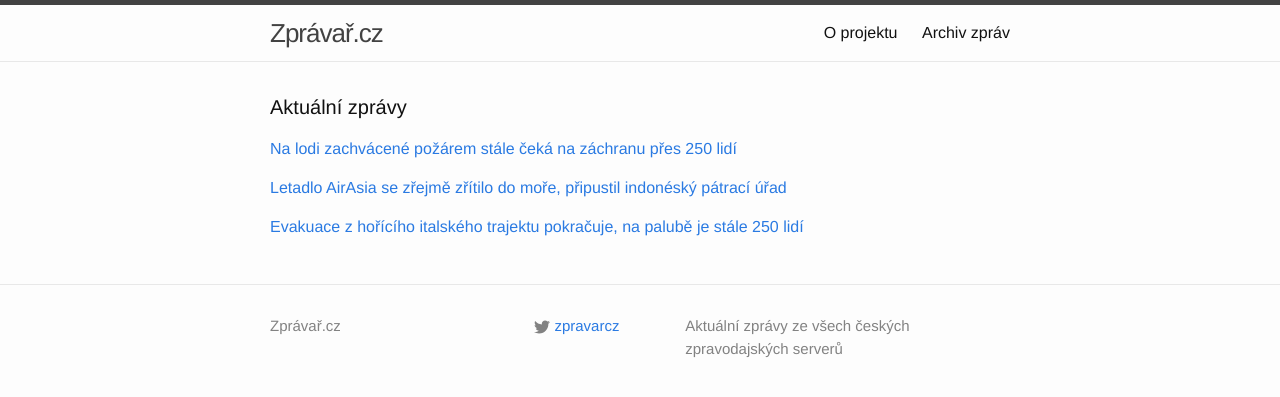
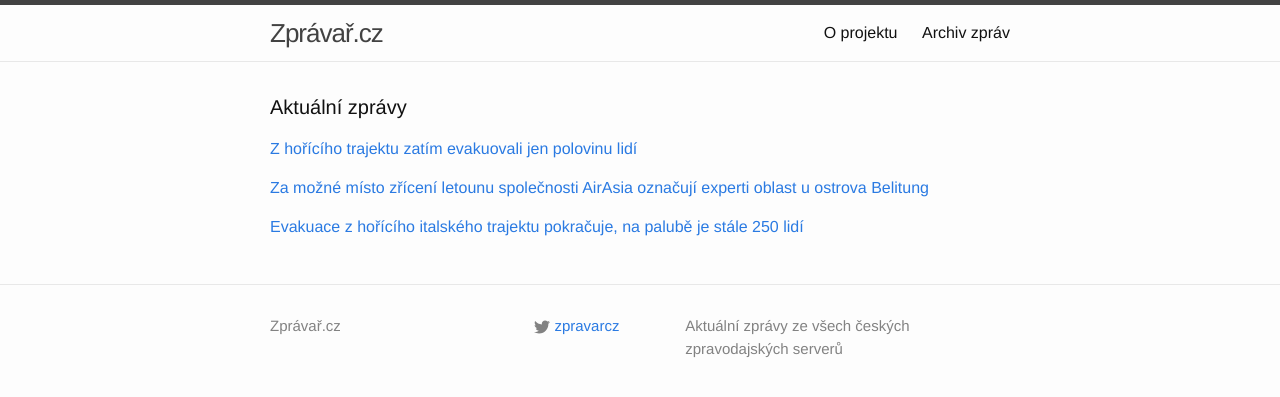
Before and after one commit to adliska/zpravar, a Jekyll site: the page built from index.html, in a window 1280 px wide. Shown: the top 397 px of the page. Built offline with Jekyll 4.4.1, drawn with Linux system fonts in a browser that asks for light colours.

Commit message:
zpravar news update

```diff
--- a/index.html
+++ b/index.html
@@ -5,18 +5,24 @@ layout: default
 <div class="home">
     <h1 class="page-heading">Aktuální zprávy</h1>
 
-<p><a href="javascript:;" onclick="toggle_visibility('zpravy0')">Na lodi zachvácené požárem stále čeká na záchranu přes 250 lidí</a></p>
+<p><a href="javascript:;" onclick="toggle_visibility('zpravy0')">Z hořícího trajektu zatím evakuovali jen polovinu lidí </a></p>
 <div id="zpravy0" style="display:none">
 <ul>
+<li><a href=http://www.novinky.cz/zahranicni/evropa/357346-z-horiciho-trajektu-zatim-evakuovali-jen-polovinu-lidi.html>Z hořícího trajektu zatím evakuovali jen polovinu lidí  - www.novinky.cz</a></li>
+<li><a href=http://www.tyden.cz/rubriky/zahranici/evropa/na-lodi-zachvacene-pozarem-ceka-na-zachranu-pres-250-lidi_328530.html>Na lodi zachvácené požárem čeká na záchranu přes 250 lidí - www.tyden.cz</a></li>
+<li><a href=http://www.lidovky.cz/jeste-polovina-pasazeru-ceka-na-evakuaci-z-horici-lodi-u-ostrova-korfu-1zc-/zpravy-svet.aspx?c=A141229_071120_ln_zahranici_mct>Ještě polovina pasažérů čeká na evakuaci z hořící lodi u ostrova Korfu  - www.lidovky.cz</a></li>
 <li><a href=http://www.ceskatelevize.cz/ct24/svet/296627-na-lodi-zachvacene-pozarem-stale-ceka-na-zachranu-pres-250-lidi/>Na lodi zachvácené požárem stále čeká na záchranu přes 250 lidí - www.ceskatelevize.cz</a></li>
 <li><a href=http://zpravy.aktualne.cz/zahranici/na-horicim-trajektu-stale-ceka-na-zachranu-pres-250-lidi/r~0d3880808f2111e4ab15002590604f2e/>Na hořícím trajektu stále čeká na záchranu přes 250 lidí - zpravy.aktualne.cz</a></li>
 <li><a href=http://zpravy.idnes.cz/horici-trajekt-evakuace-0s7-/zahranicni.aspx?c=A141229_065611_zahranicni_jj>Z hořícího trajektu se dosud podařilo evakuovat necelou polovinu lidí - zpravy.idnes.cz</a></li>
 <li><a href=http://www.novinky.cz/zahranicni/evropa/357346-z-trajektu-evakuovali-jen-pulku-lidi.html>Z trajektu evakuovali jen půlku lidí  - www.novinky.cz</a></li>
 <li><a href=http://www.ceskenoviny.cz/zpravy/zpravy/na-lodi-zachvacene-pozarem-stale-ceka-na-zachranu-pres-250-lidi/1163065>Na lodi zachvácené požárem stále čeká na záchranu přes 250 lidí - www.ceskenoviny.cz</a></li>
 </ul>
-</div><p><a href="javascript:;" onclick="toggle_visibility('zpravy1')">Letadlo AirAsia se zřejmě zřítilo do moře, připustil indonéský pátrací úřad</a></p>
+</div><p><a href="javascript:;" onclick="toggle_visibility('zpravy1')">Za možné místo zřícení letounu společnosti AirAsia označují experti oblast u ostrova Belitung</a></p>
 <div id="zpravy1" style="display:none">
 <ul>
+<li><a href=http://www.rozhlas.cz/_zprava/za-mozne-misto-zriceni-letounu-spolecnosti-airasia-oznacuji-experti-oblast-u-ostrova-belitung--1437144>Za možné místo zřícení letounu společnosti AirAsia označují experti oblast u ostrova Belitung - www.rozhlas.cz</a></li>
+<li><a href=http://zpravy.aktualne.cz/zahranici/ztraceny-letoun-airasia-se-zrejme-zritil-do-more-uvedl-urad/r~488c1d208f2311e4aff10025900fea04/>Ztracený letoun AirAsia se zřejmě zřítil do moře, uvedl úřad - zpravy.aktualne.cz</a></li>
+<li><a href=http://www.tyden.cz/rubriky/zahranici/asie-a-oceanie/podle-indoneskeho-uradu-se-letoun-airasia-zritil-do-more_328529.html>Podle indonéského úřadu se letoun AirAsia zřítil do moře - www.tyden.cz</a></li>
 <li><a href=http://zahranicni.ihned.cz/asie-a-pacifik-cina/c1-63308760-letadlo-airasia-se-zrejme-zritilo-do-more-pripustil-indonesky-patraci-urad>Letadlo AirAsia se zřejmě zřítilo do moře, připustil indonéský pátrací úřad - zahranicni.ihned.cz</a></li>
 <li><a href=http://zpravy.idnes.cz/patrani-po-ztracenem-letadlu-dib-/zahranicni.aspx?c=A141229_063951_zahranicni_jj>Indonésie obnovila pátrání po ztraceném letadle, trosky se zatím nenašly - zpravy.idnes.cz</a></li>
 <li><a href=http://www.novinky.cz/zahranicni/svet/357345-airbus-airasia-se-podle-patracu-zritil-do-more.html>Airbus AirAsia se podle pátračů zřítil do moře  - www.novinky.cz</a></li>
```
